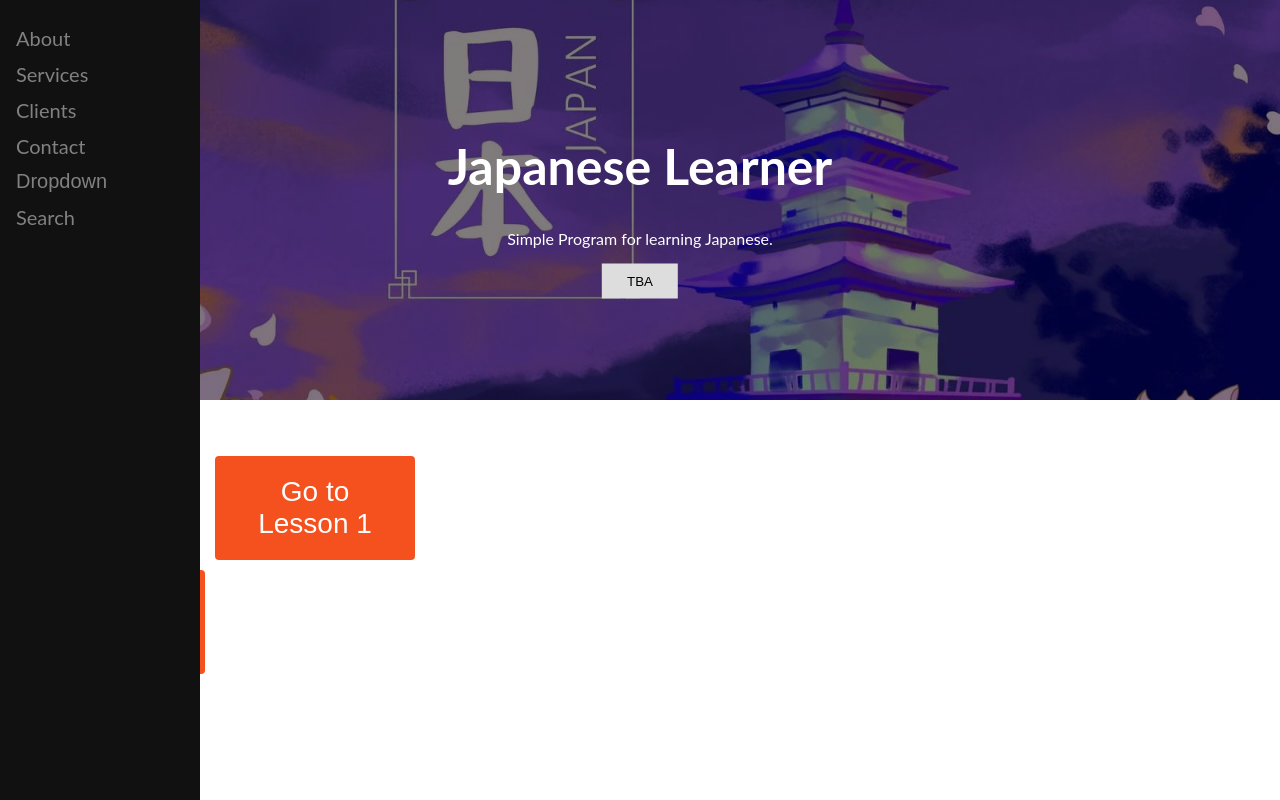
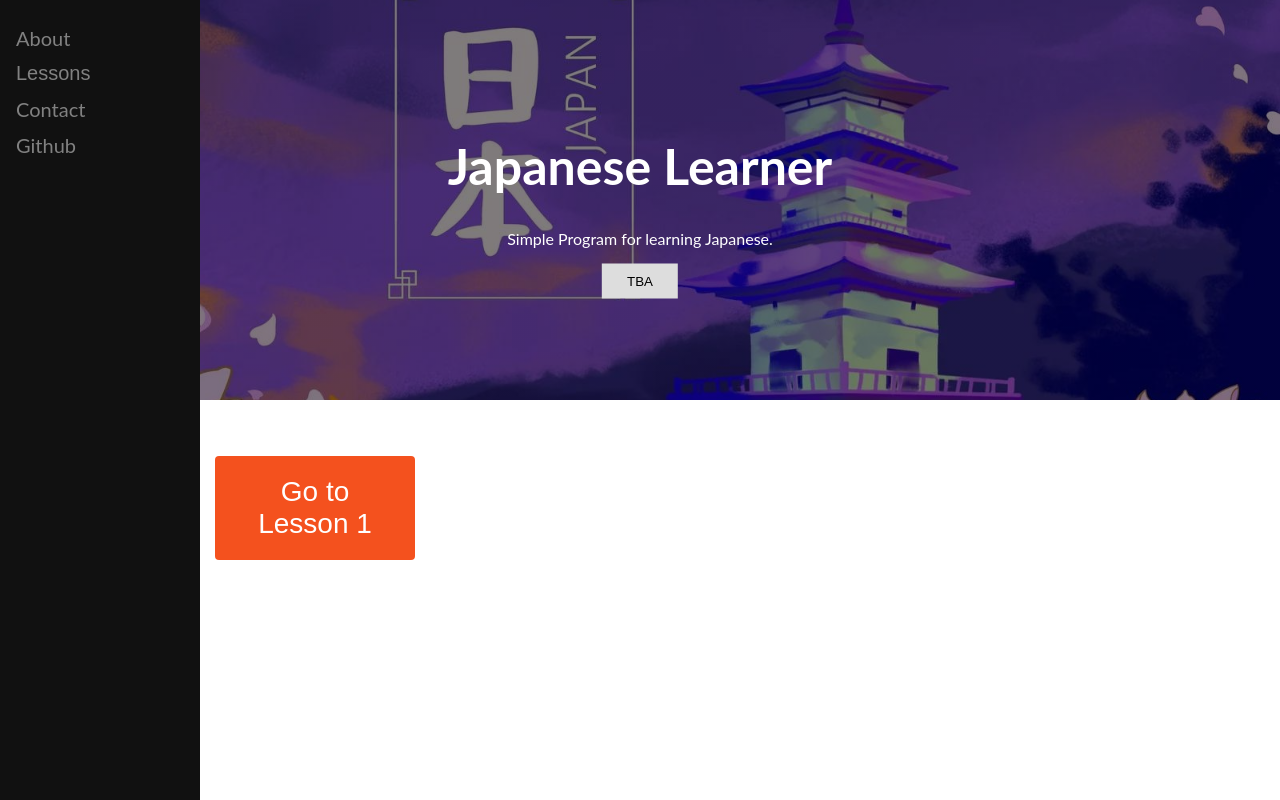
Before and after one commit to ConnProjects/JapaneseLearner, a plain HTML site: page index.html in a window 1280 px wide. Drawn offline with Linux system fonts and the light colour scheme.

Commit message:
Adj Fixes

```diff
--- a/index.html
+++ b/index.html
@@ -130,10 +130,7 @@
 
     <div class="sidenav">
       <a href="#about">About</a>
-      <a href="#services">Services</a>
-      <a href="#clients">Clients</a>
-      <a href="#contact">Contact</a>
-      <button class="dropdown-btn">Dropdown
+      <button class="dropdown-btn">Lessons
         <i class="fa fa-caret-down"></i>
       </button>
       <div class="dropdown-container">
@@ -141,7 +138,8 @@
         <a href="#">Link 2</a>
         <a href="#">Link 3</a>
       </div>
-      <a href="#contact">Search</a>
+      <a href="#contact">Contact</a>
+      <a href="#github">Github</a>
     </div>
 
     <div class="main">
@@ -208,50 +206,5 @@
       });
     }
     </script>
-
-<style>
-    .button {
-      border-radius: 4px;
-      background-color: #f4511e;
-      border: none;
-      color: #FFFFFF;
-      text-align: center;
-      font-size: 28px;
-      padding: 20px;
-      width: 200px;
-      transition: all 0.5s;
-      cursor: pointer;
-      margin: 5px;
-    }
-
-    .button span {
-      cursor: pointer;
-      display: inline-block;
-      position: relative;
-      transition: 0.5s;
-    }
-
-    .button span:after {
-      content: '\00bb';
-      position: absolute;
-      opacity: 0;
-      top: 0;
-      right: -20px;
-      transition: 0.5s;
-    }
-
-    .button:hover span {
-      padding-right: 25px;
-    }
-
-    .button:hover span:after {
-      opacity: 1;
-      right: 0;
-    }
-    </style>
-    </head>
-    <body>
-
-    <button class="button"><span>Go to Lesson 1 </span></button>
 </body>
 </html>
```
